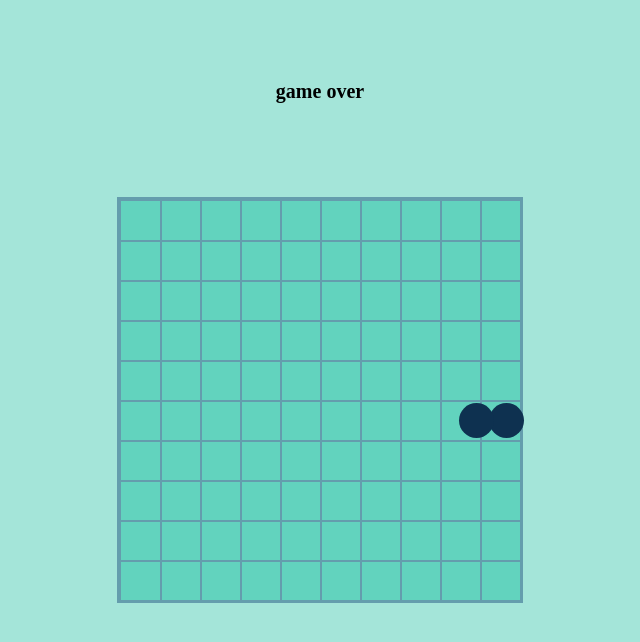
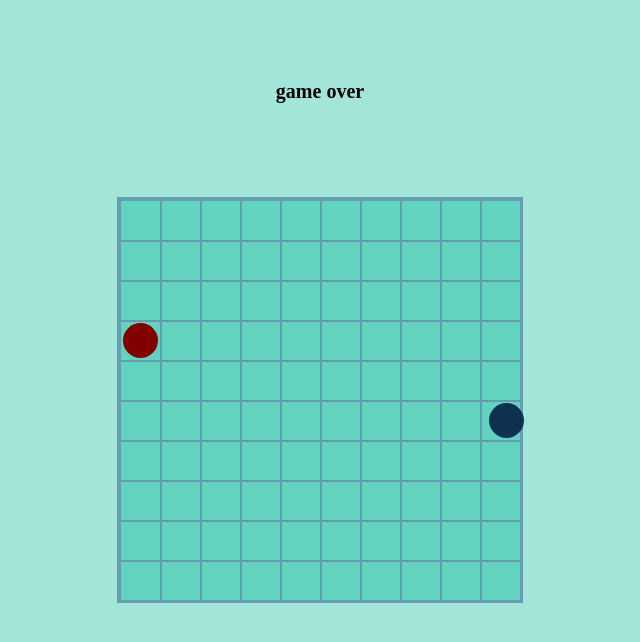
Before and after one commit to Waterme110n/JSpractice, a plain HTML site: page Snake/main.html in a window 1280 px wide. Shown: the whole page, without its empty margins (320-960 px from the left). Drawn offline with Linux system fonts and the light colour scheme.

Commit message:
add apples, and add fragment then eat apple, apple cant spawn in snake and in another apple

```diff
--- a/Snake/index.js
+++ b/Snake/index.js
@@ -21,6 +21,7 @@ let movement = 'right'
 let nextmovement = '';
 let snakeCountBody = [{ left: 0, top: 0 }]
 let frameCount = 0;
+let applePos = []
 
 function placeSnake() {
   let positionSnake = board.children[55].getBoundingClientRect();
@@ -56,7 +57,6 @@ function moveSnake() {
   if (snakeCountBody.length > maxLength * 30) {
     snakeCountBody.pop();
   }
-
   switch (nextmovement) {
     case 'left':
       snake.style.left = (currentLeft - 1) + 'px';
@@ -76,8 +76,35 @@ function moveSnake() {
     clearInterval(gameInterval);
   }
 
-  moveSnakeFragment()
+  moveSnakeFragment();
+  appleTouch();
 }
+
+
+function addSnakeFragment() {
+  const lastPart = snakeCountBody[snakeCountBody.length - 1];
+
+  const snakeFragment = document.createElement('div');
+  snakeFragment.classList.add('snakeFrag');
+
+  snakeFragment.style.left = lastPart.left + 'px';
+  snakeFragment.style.top = lastPart.top + 'px';
+  body.appendChild(snakeFragment);
+
+  snakeCountBody.push({ left: lastPart.left, top: lastPart.top });
+}
+
+function moveSnakeFragment() {
+  const fragments = document.querySelectorAll('.snakeFrag');
+  for (let i = 0; i < fragments.length; i++) {
+    const index = (i + 1) * 30;
+    if (snakeCountBody[index]) {
+      fragments[i].style.left = snakeCountBody[index].left + 'px';
+      fragments[i].style.top = snakeCountBody[index].top + 'px';
+    }
+  }
+}
+
 
 function gameOver() {
   const boardPosition = board.getBoundingClientRect();
@@ -107,12 +134,11 @@ function gameOver() {
   }
 }
 
-
-function endGame(){
-    const gameloseText = document.createElement('div');
-    gameloseText.textContent = 'game over';
-    gameloseText.classList.add('gameover');
-    body.appendChild(gameloseText)
+function endGame() {
+  const gameloseText = document.createElement('div');
+  gameloseText.textContent = 'game over';
+  gameloseText.classList.add('gameover');
+  body.appendChild(gameloseText)
 }
 
 document.addEventListener('keydown', e => {
@@ -140,36 +166,63 @@ document.addEventListener('keydown', e => {
   }
 })
 
-createBoard()
-placeSnake()
-let gameInterval = setInterval(moveSnake, snakeSpeed)
-setInterval(addSnakeBody, 5000)
+function createApple() {
 
-/*добавить яблочки и дп рост за них*/
-/*добавить сложности*/
+  let apple = document.createElement('div');
+  apple.classList.add('apple');
 
-/*яблочки*/
+  let appleCell = Math.floor(Math.random() * 99);
 
-function addSnakeBody() {
-  const lastPart = snakeCountBody[snakeCountBody.length - 1];
+  if (applePos.some(item => appleCell == item.index)) {
+    console.log('not');
+    createApple();
+    return;
+  }
 
-  const snakeFragment = document.createElement('div');
-  snakeFragment.classList.add('snakeFrag');
+  const posAppleCell = board.children[appleCell].getBoundingClientRect();
+  apple.style.left = posAppleCell.left + 3 + 'px';
+  apple.style.top = posAppleCell.top + 3 + 'px';
 
-  snakeFragment.style.left = lastPart.left + 'px';
-  snakeFragment.style.top = lastPart.top + 'px';
-  body.appendChild(snakeFragment);
-
-  snakeCountBody.push({left: lastPart.left, top: lastPart.top});
+  if (snakeCountBody.some(item =>
+    Math.round(item.left) === Math.round(posAppleCell.left + 3) &&
+    Math.round(item.top) === Math.round(posAppleCell.top + 3)))
+    {
+    console.log('in snake');
+    createApple();
+    return;
+  }
+  applePos.push({ index: appleCell, element: apple });
+  body.appendChild(apple);
 }
 
-function moveSnakeFragment() {
-  const fragments = document.querySelectorAll('.snakeFrag');
-  for (let i = 0; i < fragments.length; i++) {
-    const index = (i + 1) * 30;
-    if (snakeCountBody[index]) {
-      fragments[i].style.left = snakeCountBody[index].left + 'px';
-      fragments[i].style.top = snakeCountBody[index].top + 'px';
+function appleTouch() {
+  const snakePosition = snake.getBoundingClientRect();
+  const apples = document.querySelectorAll('.apple');
+
+  for (let i = 0; i < applePos.length; i++) {
+    const { index, element } = applePos[i]
+    const applePosition = board.children[index].getBoundingClientRect();
+
+    if (snakePosition.left < applePosition.right &&
+      snakePosition.right > applePosition.left &&
+      snakePosition.top < applePosition.bottom &&
+      snakePosition.bottom > applePosition.top
+    ) {
+      element.remove();
+      applePos.splice(i, 1);
+      addSnakeFragment();
+
+      createApple();
+      break;
     }
   }
 }
+
+
+createBoard()
+placeSnake()
+createApple()
+let gameInterval = setInterval(moveSnake, snakeSpeed)
+
+
+/*добавить сложности*/
--- a/Snake/main.html
+++ b/Snake/main.html
@@ -42,6 +42,7 @@
     }
 
     .snake {
+      z-index: 2;
       position: absolute;
       border-radius: 100%;
       height: 35px;
@@ -61,7 +62,15 @@
       top: 10vh;
       font-size: 20px;
       font-weight: bold;
+    }
 
+    .apple{
+      z-index: 3;
+      position: absolute;
+      border-radius: 100%;
+      height: 35px;
+      width: 35px;
+      background-color: #810000;
     }
   </style>
 </head>
```
